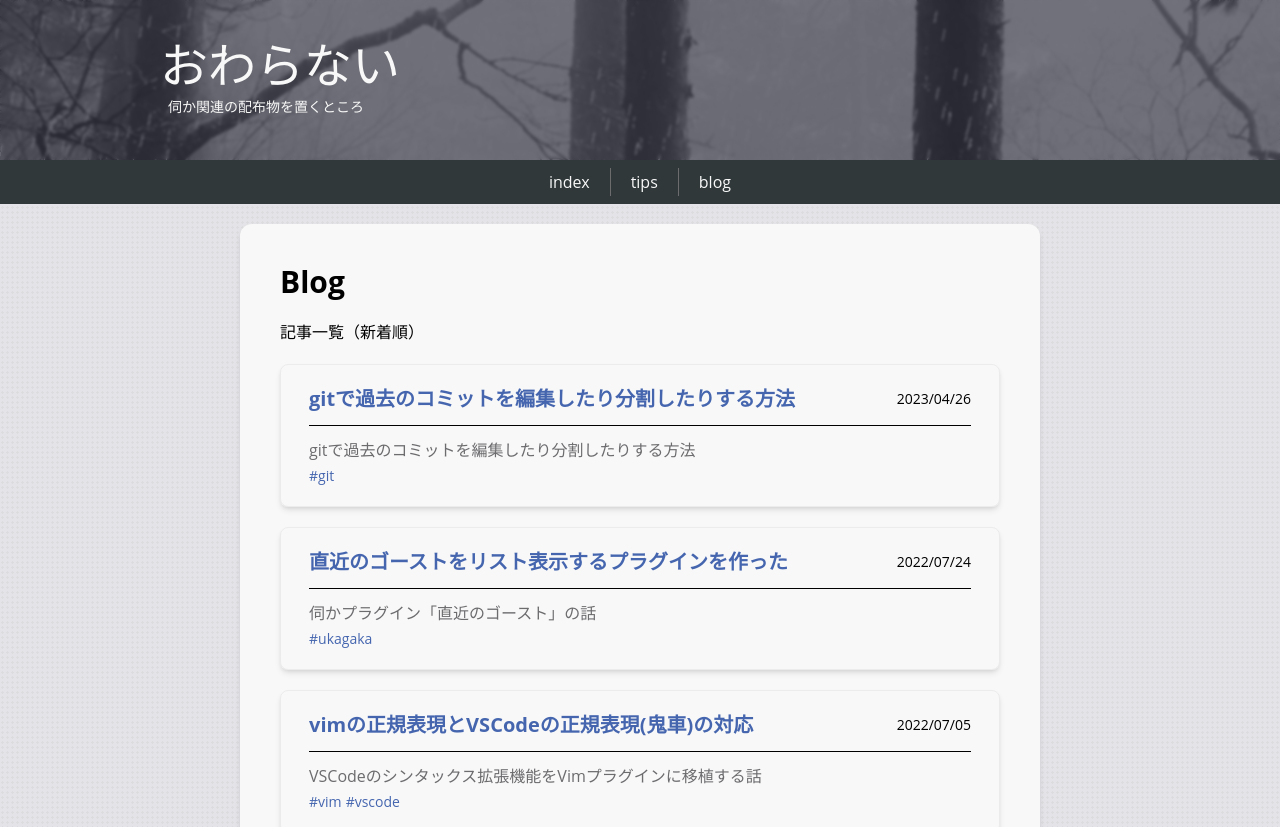
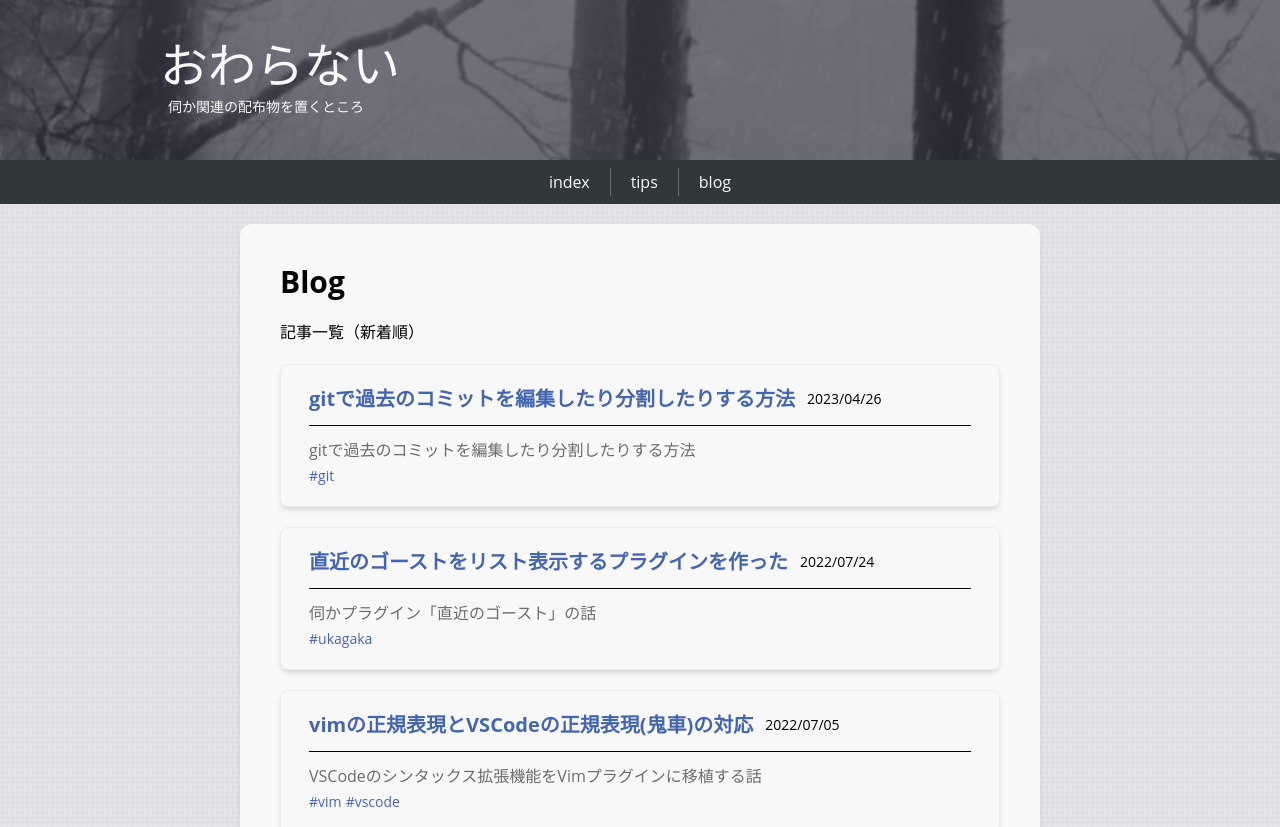
Before and after one commit to apxxxxxxe/ukagaka, a Next.js app: page /blog in a window 1280 px wide. Shown: the top 827 px of the page. Built offline with nearby package versions, Linux system fonts and the light colour scheme; a web font is replaced by a local one.

Commit message:
optimize to Next.js 13

```diff
--- a/pages/blog.tsx
+++ b/pages/blog.tsx
@@ -26,20 +26,20 @@ const Home: NextPage<Props> = ({ allPosts }) => (
 						!post.tags.includes("intro")
 					) {
 						return (
-							<div className="rounded-lg my-5 py-5 px-7 border-solid border border-gray/[0.2] rounded-lg shadow-md">
-								<Link
-									href={"/entries/" + post.slug}
-									legacyBehavior
-								>
-									<div className="flex flex-row items-center border-solid border-b pb-3 mb-3">
-										<a className="grow font-bold text-xl hover:underline hover:decoration-solid hover:cursor-pointer text-blue mr-3">
+							<div
+								className="rounded-lg my-5 py-5 px-7 border-solid border border-gray/[0.2] rounded-lg shadow-md"
+								key={post.slug}
+							>
+								<div className="flex flex-row items-center border-solid border-b pb-3 mb-3">
+									<Link href={"/entries/" + post.slug}>
+										<p className="grow font-bold text-xl hover:underline text-blue mr-3">
 											{post.title}
-										</a>
-										<p className="grow-0 text-right text-sm">
-											{formatDate(post.date)}
 										</p>
-									</div>
-								</Link>
+									</Link>
+									<p className="grow-0 text-right text-sm">
+										{formatDate(post.date)}
+									</p>
+								</div>
 								<p className="text-darkgray">{post.summery}</p>
 								<div className="flex flex-row mt-1">
 									{post.tags?.map((tag) => (
--- a/pages/index.tsx
+++ b/pages/index.tsx
@@ -1,5 +1,6 @@
 import { NextPage } from "next"
 import Link from "next/link"
+import Image from "next/image"
 import Layout from "utils/Layout"
 import WebClapBox from "utils/webclap"
 
@@ -64,12 +65,12 @@ const pieces: Piece[] = [
 		description: (
 			<p>
 				ゴースト「
-				<a
+				<Link
 					className="article-a"
 					href="https://nanachi.sakura.ne.jp/narnaloader/ghost.php?ghost=DSLGS"
 				>
 					DSLGS
-				</a>
+				</Link>
 				」用追加シェル
 			</p>
 		),
@@ -244,9 +245,12 @@ function getPiecesElement(pieceAry: Piece[], pushedAts: PushedAt[]) {
 											className="flex flex-col items-center md:flex-row md:items-normal p-4 px-3 mb-8 border-solid border border-gray/[0.2] rounded-lg shadow-md"
 											key={piece.repoName}
 										>
-											<img
+											<Image
 												className="w-min my-auto"
+												width={234}
+												height={60}
 												src={piece.bannerImg}
+												alt={`${piece.title}のバナー`}
 											/>
 											<div className="w-full mx-5 mt-3 md:mt-0">
 												<div className="flex flex-row items-center">
@@ -389,21 +393,21 @@ const Page: NextPage = ({
 			<h4 className="article-h4">連絡先</h4>
 			<ul className="list-disc list-inside">
 				<li>
-					<a
+					<Link
 						className="article-a"
 						href="https://github.com/apxxxxxxe"
 					>
 						GitHub
-					</a>
+					</Link>
 				</li>
 				<li>
-					<a
+					<Link
 						className="article-a"
 						rel="me"
 						href="https://ukadon.shillest.net/@apxxxxxxe"
 					>
 						Mastodon
-					</a>
+					</Link>
 				</li>
 			</ul>
 			<WebClapBox />
--- a/pages/search/[tag].tsx
+++ b/pages/search/[tag].tsx
@@ -55,7 +55,7 @@ const Home: NextPage<Props> = ({ posts, tag }) => (
 					{posts?.map((post) => {
 						if (!post.tags.includes("noindex")) {
 							return (
-								<div className="list-article">
+								<div className="list-article" key={post.slug}>
 									<Link
 										href={"/entries/" + post.slug}
 										legacyBehavior
```
